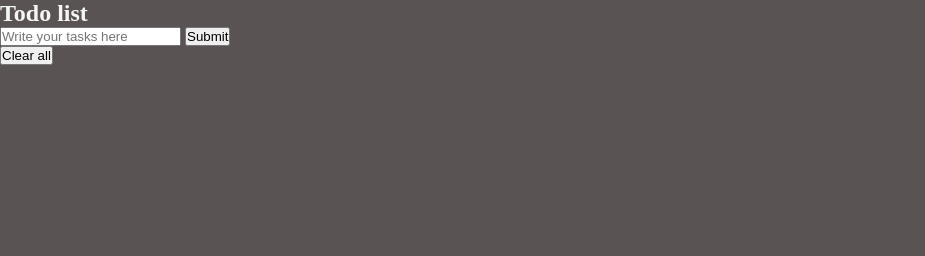
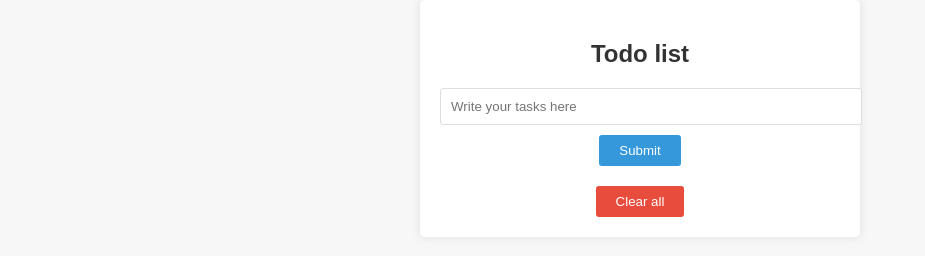
Before and after one commit to jialvaradob/separation-of-concerns-todoapp, a website with bundled scripts: page index.html in a window 1280 px wide. Shown: the whole page, without its empty margins (0-925 px from the left). Built offline with nearby package versions, Linux system fonts and the light colour scheme.

Commit message:
Add some comments and styling sheet

```diff
--- a/src/eventHandlers/deleteAllTaskHandler.js
+++ b/src/eventHandlers/deleteAllTaskHandler.js
@@ -1,3 +1,4 @@
+// Simple loop to remove every element in the task list.
 
 const deleteAllTaskHandler = () => {
     debugger
--- a/src/eventHandlers/deleteTaskHandler.js
+++ b/src/eventHandlers/deleteTaskHandler.js
@@ -1,4 +1,4 @@
-
+//Simple target and remove the self contained div.
 
 const deleteTaskHandler = (event) => {
   debugger
--- a/styles/style.css
+++ b/styles/style.css
@@ -1,12 +1,75 @@
-*,
-*::before,
-*::after {
-    box-sizing: border-box;
+body {
+    font-family: Arial, sans-serif;
     margin: 0;
     padding: 0;
-}
+    background-color: #f7f7f7;
+  }
 
-body {
-    background-color: #5a5353;
-    color: whitesmoke;
-}
+  #div-container {
+    max-width: 400px;
+    margin: 0 auto;
+    padding: 20px;
+    background-color: #ffffff;
+    box-shadow: 0px 0px 10px rgba(0, 0, 0, 0.1);
+    border-radius: 5px;
+    text-align: center;
+  }
+
+  #div-title {
+    font-size: 24px;
+    margin-bottom: 20px;
+    color: #333333;
+  }
+
+  #inp-field {
+    width: 100%;
+    padding: 10px;
+    border: 1px solid #dddddd;
+    border-radius: 3px;
+    margin-bottom: 10px;
+  }
+
+  #btn-write {
+    background-color: #3498db;
+    color: #ffffff;
+    border: none;
+    padding: 8px 20px;
+    border-radius: 3px;
+    cursor: pointer;
+  }
+
+  #btn-write:hover {
+    background-color: #2980b9;
+  }
+
+  #div-task {
+    margin-top: 20px;
+    text-align: left;
+  }
+
+  .task-item {
+    display: flex;
+    align-items: center;
+    justify-content: space-between;
+    background-color: #f2f2f2;
+    padding: 10px;
+    border-radius: 3px;
+    margin-bottom: 10px;
+  }
+
+  .task-item .task-text {
+    flex-grow: 1;
+  }
+
+  #btn-clear-all {
+    background-color: #e74c3c;
+    color: #ffffff;
+    border: none;
+    padding: 8px 20px;
+    border-radius: 3px;
+    cursor: pointer;
+  }
+
+  #btn-clear-all:hover {
+    background-color: #c0392b;
+  }
```
